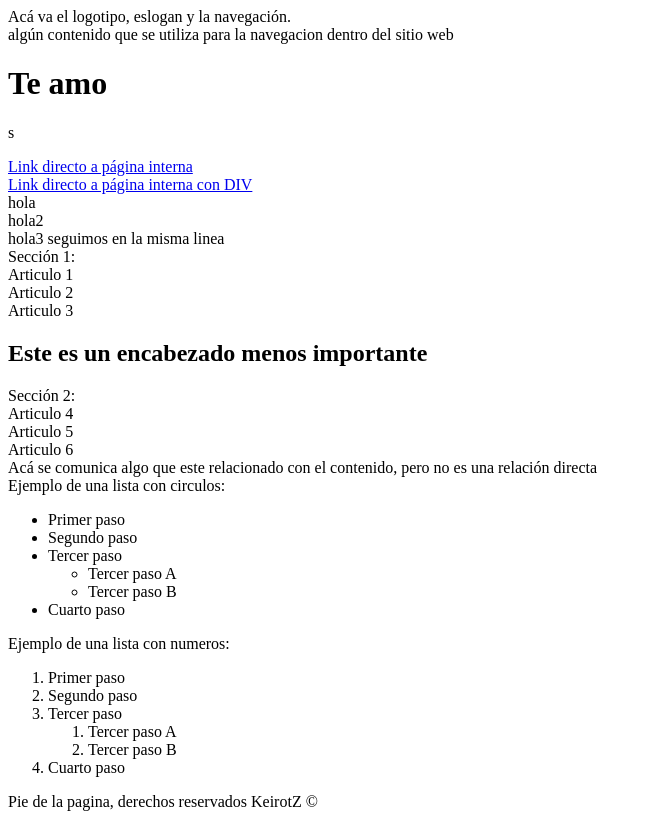
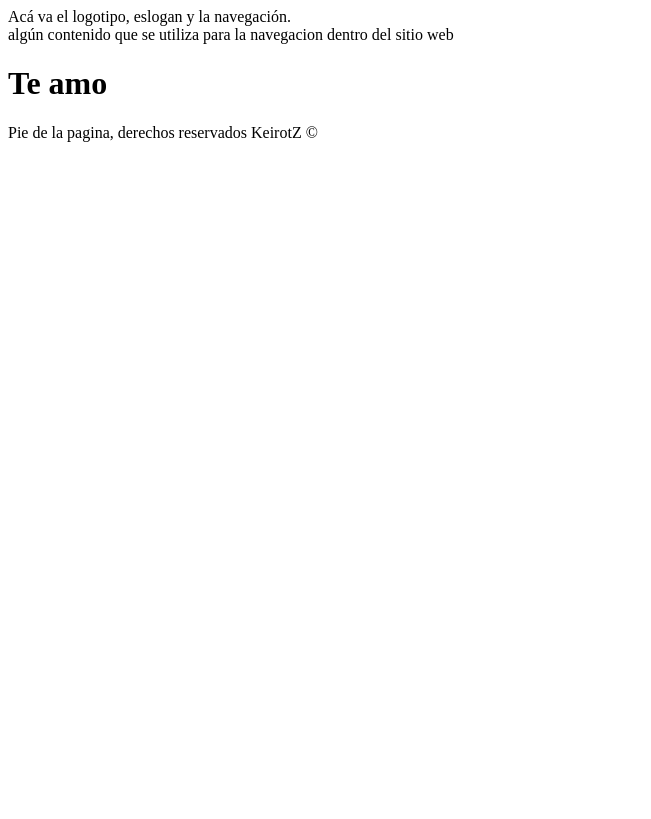
Before and after one commit to WCayoL/Module1, a plain HTML site: page index.html in a window 1280 px wide. Shown: the whole page, without its empty margins (0-651 px from the left). Drawn offline with Linux system fonts and the light colour scheme.

Commit message:
Update index.html

```diff
--- a/index.html
+++ b/index.html
@@ -12,58 +12,6 @@
     </nav>
   </header>
   <h1> Te amo </h1>
-  <p> s </p>
-  <a href="hola.html" title="Link a pagina interna"> Link directo a página interna </a>
-  <a href="hola.html" title="Link a pagina interna"> <div> Link directo a página interna con DIV </div>  </a>
-  <div>
-    hola <!–– Esto es un nivel de bloque, lo que hace es poner el contenido dentro de una unica linea ––>
-  </div>
-  <span>
-    hola2 <!–– Esto es un contenido de linea, lo que hace es poner el contenido dentro de la actual linea (no genera una nueva linea como div) ––>
-  </span>
-  <div>
-    hola3 <span> seguimos en la misma linea </span> <!–– Esto es un nivel de bloque, lo que hace es poner el contenido dentro de una unica linea ––>
-  </div>
-  <section>
-    Sección 1:
-    <article> Articulo 1 </article>
-    <article> Articulo 2 </article>
-    <article> Articulo 3 </article>
-  </section>
-  <h2> Este es un encabezado menos importante</h2>
-  <section>
-    Sección 2:
-    <article> Articulo 4 </article>
-    <article> Articulo 5 </article>
-    <article> Articulo 6 </article>
-  </section>
-  <aside>
-    Acá se comunica algo que este relacionado con el contenido, pero no es una relación directa
-  </aside>
-  <div> Ejemplo de una lista con circulos:
-  <ul>
-    <li> Primer paso </li>
-    <li> Segundo paso </li>
-    <li> Tercer paso </li>
-    <ul>
-      <li> Tercer paso A </li>
-      <li> Tercer paso B </li>
-    </ul>
-    <li> Cuarto paso </li>
-  </ul>
-  </div>
-  <div> Ejemplo de una lista con numeros:
-    <ol>
-      <li> Primer paso </li>
-      <li> Segundo paso </li>
-      <li> Tercer paso </li>
-      <ol>
-        <li> Tercer paso A </li>
-        <li> Tercer paso B </li>
-      </ol>
-      <li> Cuarto paso </li>
-    </ol>
-    </div>
   <footer>
     Pie de la pagina, derechos reservados KeirotZ &copy;
   </footer>
```
